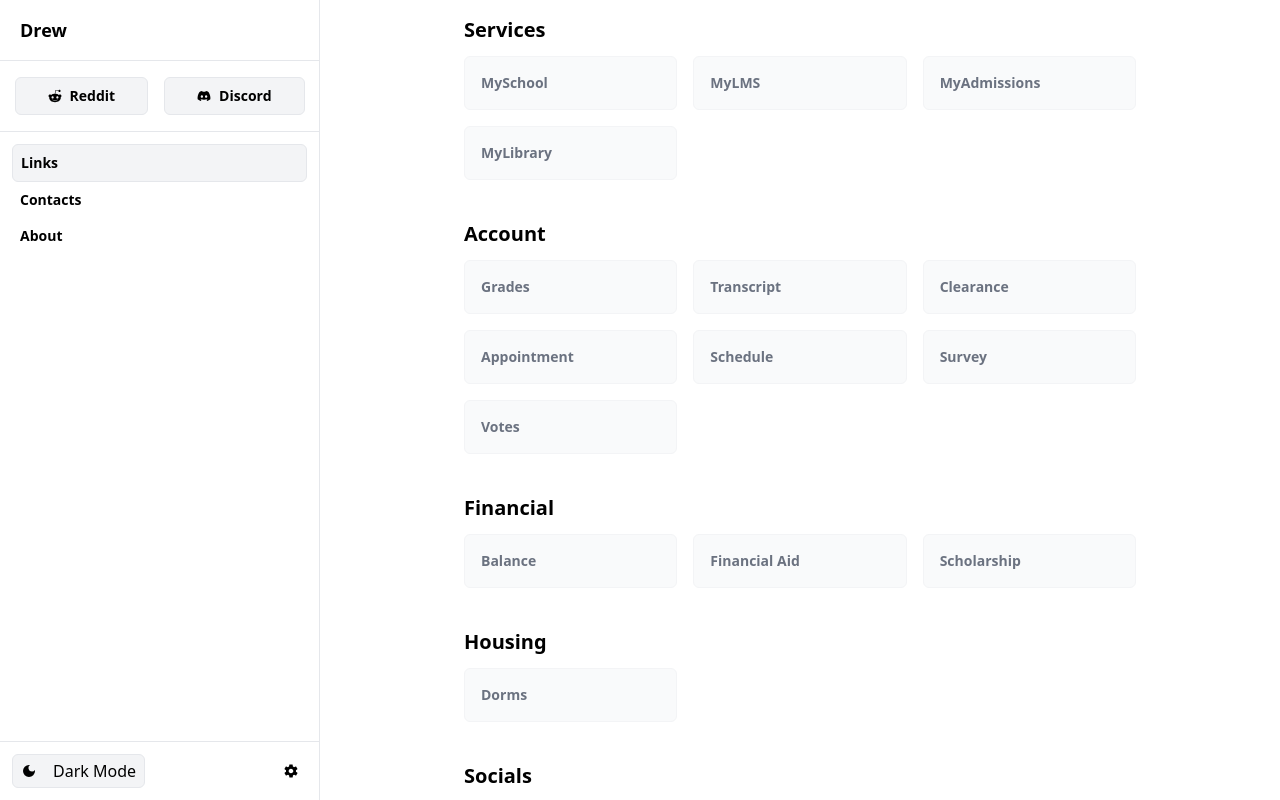
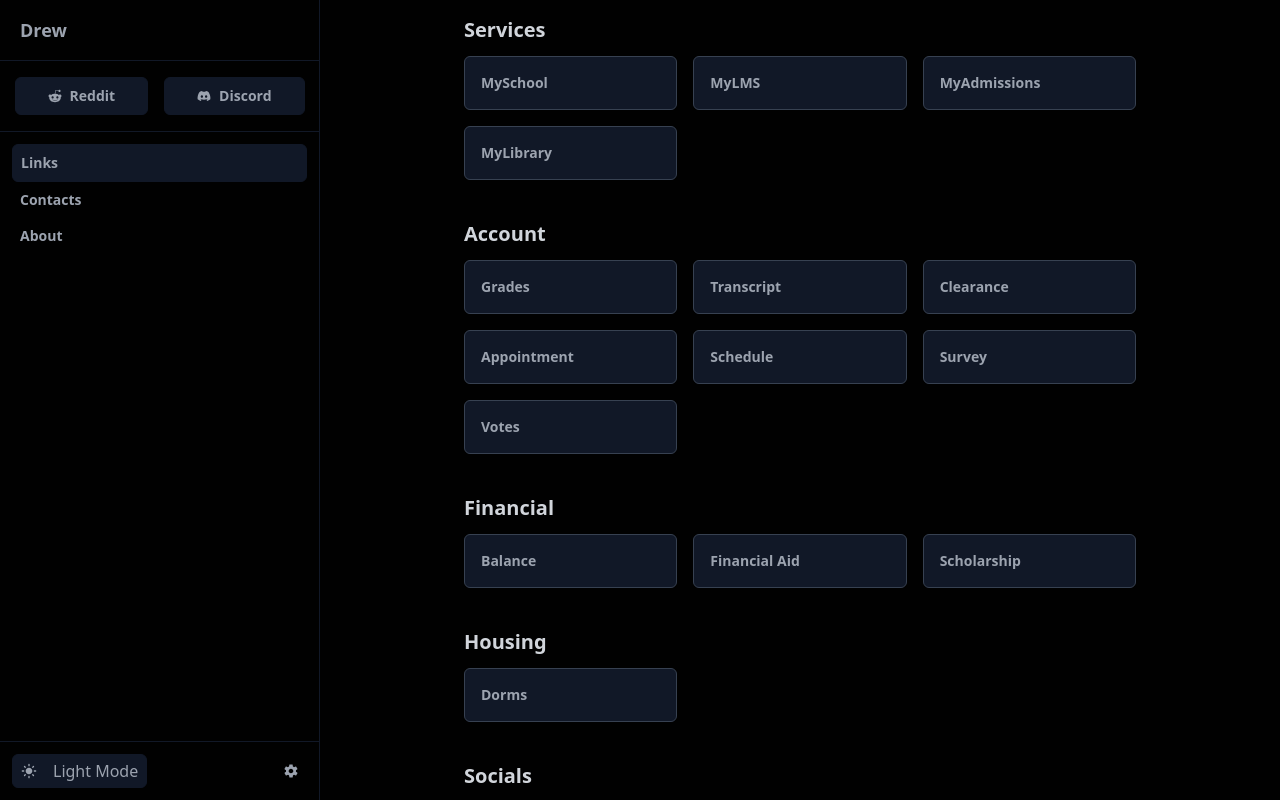
Before and after one commit to kentezrabetita/csu-drew, a Next.js app: page / in a window 1280 px wide. Both pictures are taken after a click on the button "Dark Mode". Shown: the top 800 px of the page. Built offline with nearby package versions, Linux system fonts and the light colour scheme.

Commit message:
add theme switcher desktop sidebar

```diff
--- a/common/components/sidebar.tsx
+++ b/common/components/sidebar.tsx
@@ -1,11 +1,51 @@
-import React, { useState } from 'react';
+import React, { useEffect, useState } from 'react';
 import Link from 'next/link';
 import { FaDiscord, FaRedditAlien } from 'react-icons/fa';
-import { MdDarkMode } from 'react-icons/md';
+import { MdDarkMode, MdLightMode } from 'react-icons/md';
 import { IoMdSettings } from 'react-icons/io';
 
+import { useTheme } from 'next-themes';
+
 const Sidebar = () => {
-  const [theme, setTheme] = useState('system');
+  const { systemTheme, theme, setTheme } = useTheme();
+  const [mounted, setMounted] = useState(false);
+
+  useEffect(() => {
+    setMounted(true);
+  }, []);
+
+  const renderThemeChanger = () => {
+    if (!mounted) return null;
+
+    const currentTheme = theme === 'system' ? systemTheme : theme;
+
+    <button className='flex flex-row items-center p-1 px-2 space-x-4 bg-gray-100 border rounded-md dark:border-gray-900 dark:text-gray-400 dark:bg-gray-900'>
+      <MdDarkMode />
+      <span>Dark Mode</span>
+    </button>;
+
+    if (currentTheme === 'dark') {
+      return (
+        <button
+          onClick={() => setTheme('light')}
+          className='flex flex-row items-center p-1 px-2 space-x-4 bg-gray-100 border rounded-md dark:border-gray-900 dark:text-gray-400 dark:bg-gray-900'
+        >
+          <MdLightMode />
+          <span>Light Mode</span>
+        </button>
+      );
+    } else {
+      return (
+        <button
+          onClick={() => setTheme('dark')}
+          className='flex flex-row items-center p-1 px-2 space-x-4 bg-gray-100 border rounded-md dark:border-gray-900 dark:text-gray-400 dark:bg-gray-900'
+        >
+          <MdDarkMode />
+          <span>Dark Mode</span>
+        </button>
+      );
+    }
+  };
 
   return (
     <aside className='hidden h-screen bg-white border-r dark:border-gray-900 dark:bg-[#010101] md:block md:fixed md:z-10 md:h-screen md:w-80'>
@@ -49,10 +89,7 @@ const Sidebar = () => {
           </div>
           <footer className='absolute bottom-0 left-0 w-full border-t dark:border-gray-900'>
             <div className='flex flex-row items-center justify-between p-3'>
-              <button className='flex flex-row items-center p-1 px-2 space-x-4 bg-gray-100 border rounded-md dark:border-gray-900 dark:text-gray-400 dark:bg-gray-900'>
-                <MdDarkMode />
-                <span>Dark Mode</span>
-              </button>
+              {renderThemeChanger()}
               <a className='p-2 dark:text-gray-400'>
                 <IoMdSettings />
               </a>
```
